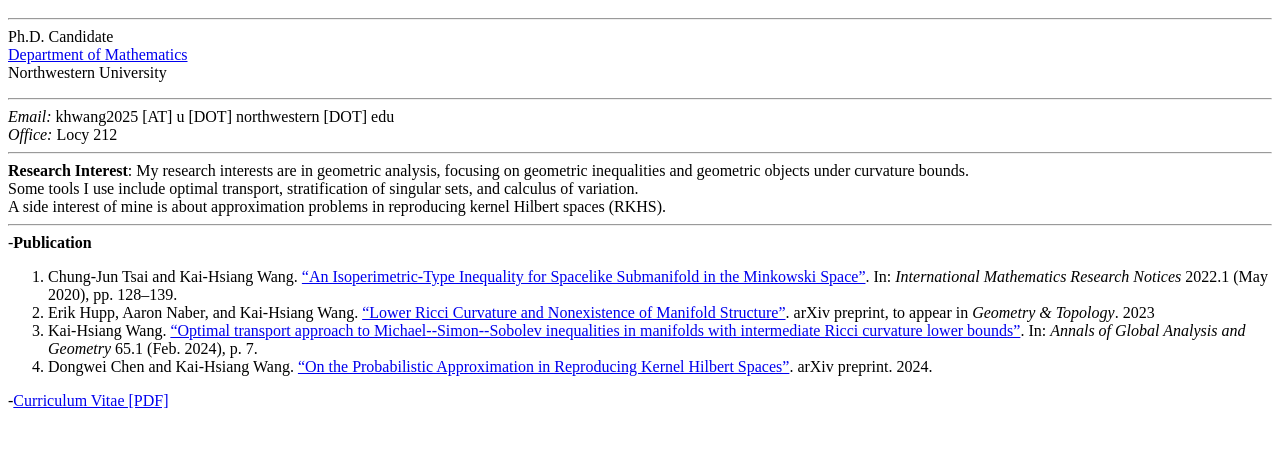
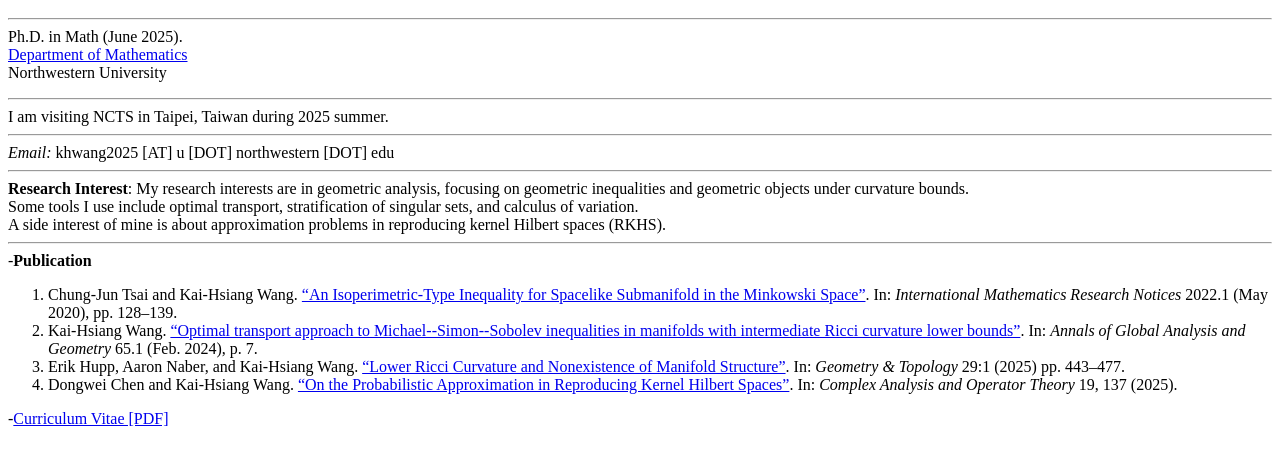
Before and after one commit to k-hwang/k-hwang.github.io, a plain HTML site: page index.html in a window 1280 px wide. Shown: the part 48-512 px from the top of the page. Drawn offline with Linux system fonts and the light colour scheme.

Commit message:
Update index.html

```diff
--- a/index.html
+++ b/index.html
@@ -1,17 +1,17 @@
-
 <title>Kai-Hsiang Wang</title>
 
 <p><h1>Kai-Hsiang Wang</h1>
   <hr>
-  Ph.D. Candidate
+  Ph.D. in Math (June 2025).
   <br>
   <a href="https://www.math.northwestern.edu/" target="_blank">Department of Mathematics</a><br>
-  Northwestern University
+    Northwestern University
   </p>
-
+<hr>
+I am visiting NCTS in Taipei, Taiwan during 2025 summer.
 <hr>
 <i>Email:</i> khwang2025 [AT] u [DOT] northwestern [DOT] edu <br>
-<i>Office:</i> Locy 212<br>
+<!--<i>Office:</i> Locy 212<br>-->
 <!--<i>Phone:</i> (+1) 872-302-3854<br>-->
 
 <hr>
@@ -27,19 +27,19 @@
   “An Isoperimetric-Type Inequality for Spacelike Submanifold in the Minkowski Space”</a>.
   In: <i> International Mathematics Research Notices</i> 2022.1 (May 2020), pp. 128–139.</li>
 
-  <li>Erik Hupp, Aaron Naber, and Kai-Hsiang Wang.
-  <a href="https://doi.org/10.48550/arXiv.2308.03909" target="_blank">
-  “Lower Ricci Curvature and Nonexistence of Manifold Structure”</a>.
-  arXiv preprint, to appear in <i>Geometry & Topology</i>. 2023</li>
-
   <li>Kai-Hsiang Wang.
   <a href="https://doi.org/10.1007/s10455-023-09934-9" target="_blank">
   “Optimal transport approach to Michael--Simon--Sobolev inequalities in manifolds with intermediate Ricci curvature lower bounds”<a/>.
   In: <i>Annals of Global Analysis and Geometry</i> 65.1 (Feb. 2024), p. 7.</li>
 
+    <li>Erik Hupp, Aaron Naber, and Kai-Hsiang Wang.
+  <a href="https://dx.doi.org/10.2140/gt.2025.29.443" target="_blank">
+  “Lower Ricci Curvature and Nonexistence of Manifold Structure”</a>.
+  In: <i>Geometry & Topology</i> 29:1 (2025) pp. 443–477.</li>
+
   <li>Dongwei Chen and Kai-Hsiang Wang.
-  <a href="https://doi.org/10.48550/arXiv.2409.11679" target="_blank">
+  <a href="https://doi.org/10.1007/s11785-025-01765-9" target="_blank">
   “On the Probabilistic Approximation in Reproducing Kernel Hilbert Spaces”<a/>.
-  arXiv preprint. 2024.
+  In: <i>Complex Analysis and Operator Theory</i> 19, 137 (2025).
 </ol>
 -<a href="Wang, Kai-Hsiang_CV.pdf" target="_blank">Curriculum Vitae [PDF]</a>
```
